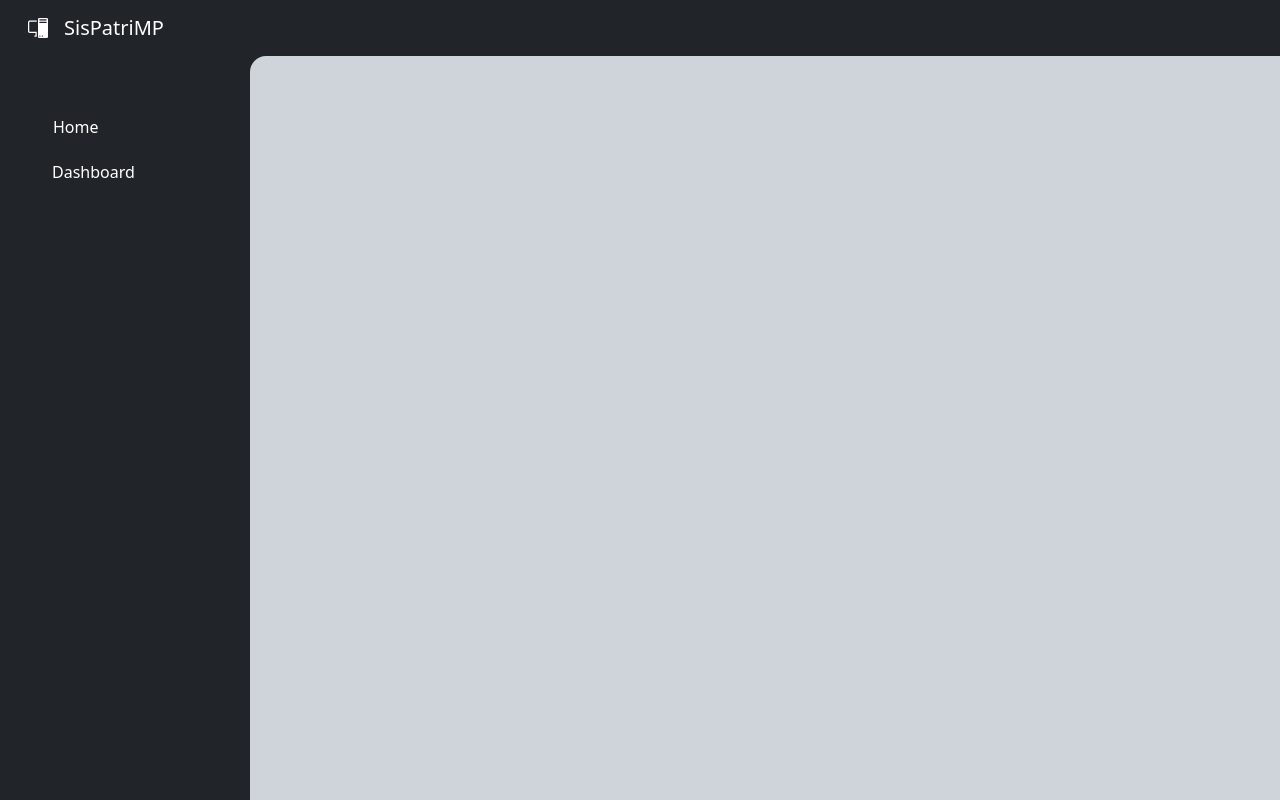
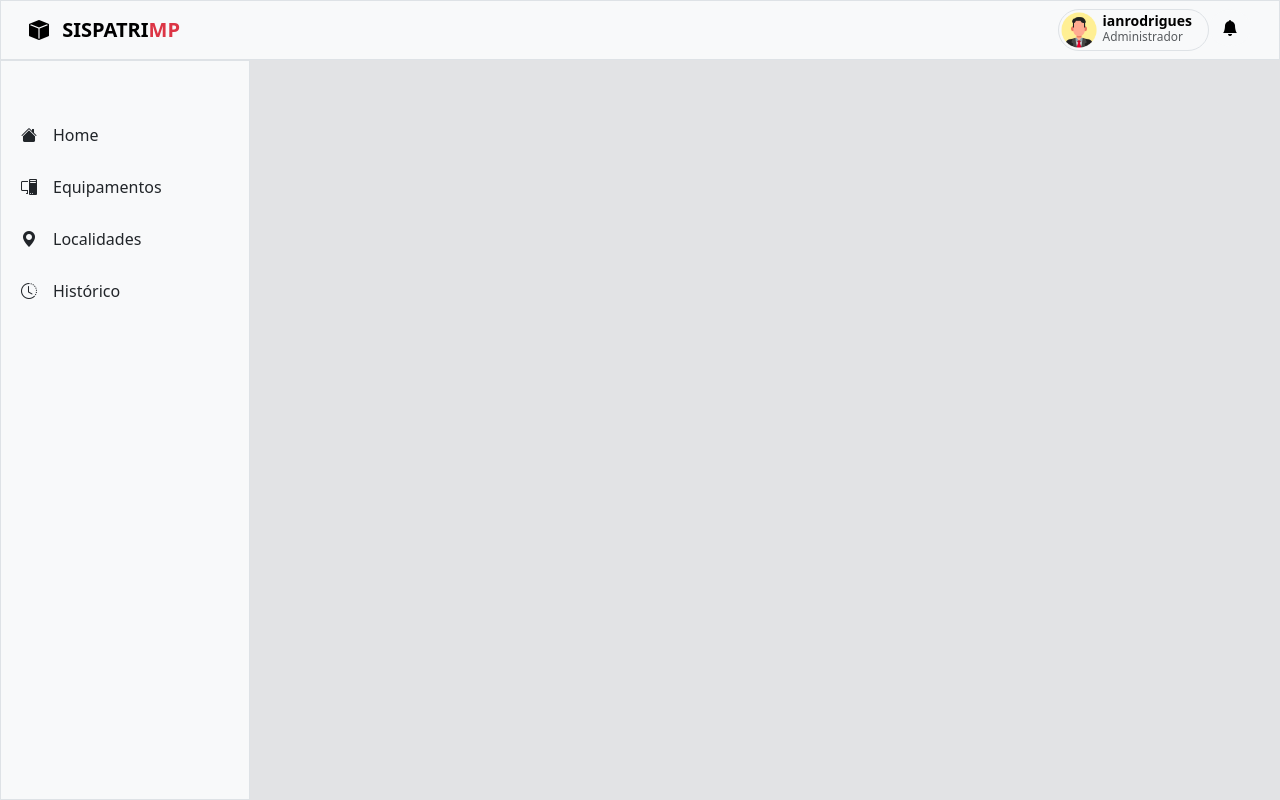
Before and after one commit to ianroddrs/SisPatriMP, a Django app: template main/templates/home.html in a window 1280 px wide. Run offline with Django 5.2, Linux system fonts and the light colour scheme; the template is opened without the code that fills it, so the values that code supplies are empty; some libraries are stand-ins or nearby versions.

Commit message:
ajuste no layout da sidebar

```diff
--- a/main/static/css/main.css
+++ b/main/static/css/main.css
@@ -0,0 +1,20 @@
+:root {
+    --danger: rgb(220 53 69);
+}
+
+aside{
+    width: 250px;
+}
+
+a.aside-option{
+    text-decoration: none;
+    padding: 10px 20px;
+    display: block;
+    transition: all 0.10s;
+    cursor: pointer;
+}
+
+a.aside-option:hover{
+    border-left: 5px solid var(--danger);
+    background-color: #f0f0f1;
+}
--- /dev/null
+++ b/main/templates/aside.html
@@ -0,0 +1,43 @@
+<ul class="nav flex-column">
+  <li class="nav-item my-1">
+    <a href="{% url 'home' %}" class="text-dark w-100 aside-option">
+      <i class="bi bi-house-fill me-3"></i>Home
+    </a>
+  </li>
+  <li class="nav-item my-1">
+    <a href="{% url 'home' %}" class="text-dark w-100 aside-option">
+      <i class="bi bi-pc-display me-3"></i>Equipamentos
+    </a>
+  </li>
+  <li class="nav-item my-1">
+    <a href="{% url 'home' %}" class="text-dark w-100 aside-option">
+      <i class="bi bi-geo-alt-fill me-3"></i>Localidades
+    </a>
+  </li>
+  <li class="nav-item my-1">
+    <a href="{% url 'home' %}" class="text-dark w-100 aside-option">
+      <i class="bi bi-clock-history me-3"></i>Histórico
+    </a>
+  </li>
+  <li class="nav-item my-1 d-none">
+    <a class="text-dark w-100 aside-option" data-bs-toggle="collapse" data-bs-target="#dashboard-collapse" aria-expanded="false">
+      <i class="bi bi-pie-chart-fill me-3"></i>Dashboard
+    </a>
+    <div class="collapse" id="dashboard-collapse">
+      <ul class="nav flex-column fw-normal small">
+        <li class="nav-item mb-2">
+          <a href="#" class="ms-5 text-decoration-none">Overview</a>
+        </li>
+        <li class="nav-item mb-2">
+          <a href="#" class="ms-5 text-decoration-none">Weekly</a>
+        </li>
+        <li class="nav-item mb-2">
+          <a href="#" class="ms-5 text-decoration-none">Monthly</a>
+        </li>
+        <li class="nav-item mb-2">
+          <a href="#" class="ms-5 text-decoration-none">Annually</a>
+        </li>
+      </ul>
+    </div>
+  </li>
+</ul>
--- a/main/templates/header.html
+++ b/main/templates/header.html
@@ -1,29 +1,52 @@
 {% load static %}
 
-<header class="bg-dark sticky-top px-3">
-    <nav class="navbar navbar-expand-lg" data-bs-theme="dark">
+<header class="bg-light border sticky-top px-3">
+      <nav class="navbar navbar-expand-md">
         <div class="container-fluid">
-          <a class="navbar-brand d-flex align-items-center" href="#">
+          <a class="navbar-brand" href="#">
             <div class="d-inline-block align-text-top">
-              <i class="bi bi-pc-display"></i>
+              <i class="bi bi-box-fill"></i>
             </div>
-            <span class="ms-3">SisPatriMP</span>
+            <span class="ms-2 fw-bold text-uppercase">SisPatri<span class="text-danger">MP</span></span>
           </a>
-          <button class="navbar-toggler" type="button" data-bs-toggle="collapse" data-bs-target="#navbarNav" aria-controls="navbarNav" aria-expanded="false" aria-label="Toggle navigation">
+          <button class="navbar-toggler" type="button" data-bs-toggle="offcanvas" data-bs-target="#offcanvasNavbar" aria-controls="offcanvasNavbar" aria-expanded="false" aria-label="Toggle navigation">
             <span class="navbar-toggler-icon"></span>
           </button>
-          <div class="collapse navbar-collapse" id="navbarNav">
-            <ul class="navbar-nav ms-auto">
-              <li class="nav-item mx-2">
-                <a class="nav-link" aria-current="page" href="#"><i class="fas fa-envelope"></i></a>
-              </li>
-              <li class="nav-item mx-2">
-                <a class="nav-link" aria-current="page" href="#"><i class="fas fa-bell"></i></a>
-              </li>
-              <li class="nav-item mx-2">
-                <a class="nav-link" aria-current="page" href="#"><i class="fas fa-user"></i></a>
-              </li>
-            </ul>
+          <div class="offcanvas offcanvas-end" tabindex="-1" id="offcanvasNavbar" aria-labelledby="offcanvasNavbarLabel">
+            <div class="offcanvas-header">
+              <h5 class="offcanvas-title" id="offcanvasNavbarLabel">Menu</h5>
+              <button type="button" class="btn-close" data-bs-dismiss="offcanvas" aria-label="Close"></button>
+            </div>
+            <div class="offcanvas-body d-flex flex-column justify-content-between">
+              <div class="d-md-none">
+                {% include 'aside.html' %}
+              </div>
+              <ul class="nav ms-md-auto justify-content-center">
+                <li class="nav-item dropdown">
+                  <button type="button" class="btn btn-light rounded-pill p-0 border pe-3" type="button" data-bs-toggle="dropdown" aria-expanded="false" >
+                    <div class="d-flex">
+                      <div class="flex-shrink-0">
+                        <img src="{% static 'media/profile.png' %}" width="40">
+                      </div>
+                      <div class="flex-grow-1 ms-1 small text-start">
+                        <div class="fw-bold">ianrodrigues</div>
+                        <div class="lh-1 text-muted" style="font-size: 0.85em;">Administrador</div>
+                      </div>
+                    </div>
+                  </button>
+                  <ul class="dropdown-menu dropdown-menu-end">
+                    <li><a class="dropdown-item" href="#">Action</a></li>
+                    <li><a class="dropdown-item" href="#">Another action</a></li>
+                    <li><a class="dropdown-item" href="#">Something else here</a></li>
+                  </ul>
+                </li>
+                <li class="nav-item">
+                  <button type="button" class="btn btn-light rounded-circle">
+                    <i class="bi bi-bell-fill"></i>
+                  </button>
+                </li>
+              </ul>
+            </div>
           </div>
         </div>
       </nav>
--- a/main/templates/home.html
+++ b/main/templates/home.html
@@ -2,5 +2,4 @@
 {% load static %}
 
 {% block content %}
-
 {% endblock %}
--- a/main/templates/main.html
+++ b/main/templates/main.html
@@ -7,7 +7,8 @@
     <meta name="viewport" content="width=device-width, initial-scale=1, shrink-to-fit=no">
     <title>SisPatriMP</title>
 
-    <link rel="shortcut icon" href="{% static '/bootstrap-icons/pc-display.svg' %}" type="image/x-icon">
+    <!-- ICON  -->
+    <link rel="shortcut icon" href="{% static '/bootstrap-icons/box-fill.svg' %}" type="image/x-icon">
 
     <!-- ESTILO -->
     <link rel="stylesheet" href="{% static 'css/main.css' %}">
@@ -19,37 +20,14 @@
     <!-- BOOTSTRAP_ICONS -->
     <link rel="stylesheet" href="{% static 'bootstrap-icons/font/bootstrap-icons.min.css' %}">
 
-    <!-- FONTAWESOME  -->
-    <link rel="stylesheet" href="{% static 'fontawesome/css/all.css' %}">
 </head>
 <body class="d-flex flex-column h-100 bg-dark">
     {% include 'header.html' %}
     <main class="d-flex flex-grow-1 flex-shrink-0">
-        <aside class="bg-dark pt-5" style="width: 250px;">
-            <ul class="nav flex-column">
-                <li class="nav-item px-4 my-1">
-                  <button class="btn btn-dark text-start w-100 rounded">
-                    <i class="fas fa-home me-3"></i>
-                    Home
-                  </button>
-                </li>
-                <li class="nav-item px-4 my-1">
-                  <button class="btn btn-dark w-100 btn-toggle d-inline-flex align-items-center rounded border-0 collapsed" data-bs-toggle="collapse" data-bs-target="#dashboard-collapse" aria-expanded="false">
-                    <i class="fas fa-chart-line me-3"></i>
-                    Dashboard
-                  </button>
-                  <div class="collapse" id="dashboard-collapse">
-                    <ul class="btn-toggle-nav list-unstyled fw-normal pb-1 small">
-                      <li><a href="#" class="link-body-emphasis d-inline-flex text-decoration-none rounded">Overview</a></li>
-                      <li><a href="#" class="link-body-emphasis d-inline-flex text-decoration-none rounded">Weekly</a></li>
-                      <li><a href="#" class="link-body-emphasis d-inline-flex text-decoration-none rounded">Monthly</a></li>
-                      <li><a href="#" class="link-body-emphasis d-inline-flex text-decoration-none rounded">Annually</a></li>
-                    </ul>
-                  </div>
-                </li>
-              </ul>
+        <aside class="bg-light border pt-5 d-none d-md-block">
+            {% include 'aside.html' %}
         </aside>
-        <section class="col bg-dark-subtle rounded-top-4 rounded-end-0 p-3">
+        <section class="col bg-secondary-subtle">
             {% block content %}{% endblock %}
         </section>
     </main>
```
Also changed, not shown: main/views.py (+47 -0 lines), assets/media/profile.png (added), 1 other file.
